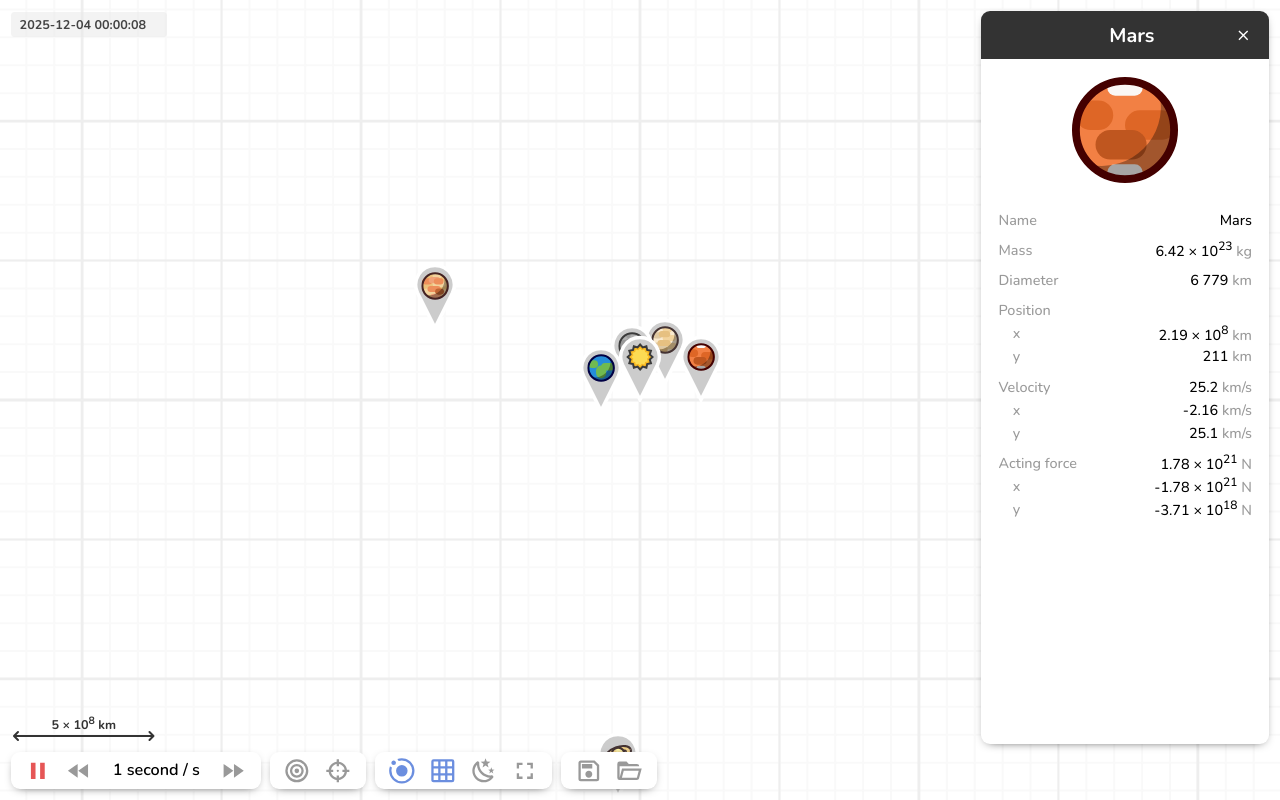
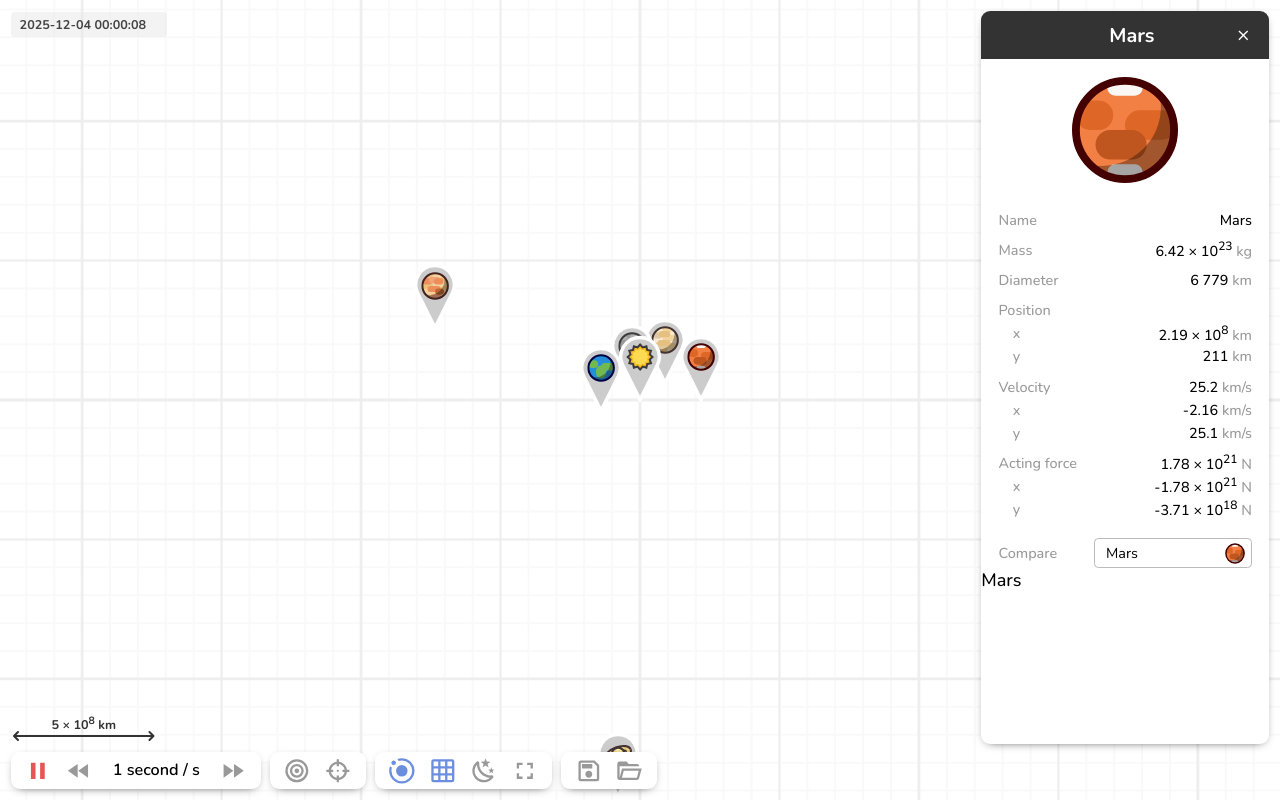
Before and after one commit to dirckvdende/gravity-sim, a Vue app: page / in a window 1280 px wide. Both pictures are taken after a click on the element 701 px from the left and 367 px from the top of the page. Built offline with nearby package versions, Linux system fonts and the light colour scheme.

Commit message:
#16 - Started working on displaying compare info in object details menu

```diff
--- a/src/ui/menus/ObjectDetailsMenu.vue
+++ b/src/ui/menus/ObjectDetailsMenu.vue
@@ -3,13 +3,17 @@
     import SideMenuSection from './side/SideMenuSection.vue';
     import { storeToRefs } from 'pinia';
     import { useMenuStore } from '@/stores/useMenuStore';
-    import { computed } from 'vue';
+    import { computed, ref, type ComputedRef } from 'vue';
     import { LENGTH_UNITS, VELOCITY_UNITS, MASS_UNITS, FORCE_UNITS } from
     '@/util/units';
     import SideMenuStat from './side/SideMenuStat.vue';
     import SideMenuCenterImage from './side/SideMenuCenterImage.vue';
     import { forceOnObject } from '@/sim/odeConvert';
     import { useGravitySimStore } from '@/stores/useGravitySimStore';
+    import SideMenuInputContainer from
+    './side/input/SideMenuInputContainer.vue';
+    import SideMenuOptionsInput from './side/input/SideMenuOptionsInput.vue';
+    import type { StyledGravityObject } from '@/sim/object';
 
     const { objects } = storeToRefs(useGravitySimStore())
     const { activeMenu, focusedObject } = storeToRefs(useMenuStore())
@@ -28,6 +32,25 @@
 
     function closeMenu(): void {
         activeMenu.value = "none"
+    }
+
+    const compareOptions: ComputedRef<{
+        value: StyledGravityObject
+        name: string
+        icon: string
+    }[]> = computed(() =>
+        objects.value.filter((object) => object != focusedObject.value)
+        .map((object) => ({
+            value: object,
+            name: object.name,
+            icon: object.icon,
+        }))
+    )
+
+    // Object selector for comparisons
+    const compareObject = ref<StyledGravityObject | undefined>(undefined)
+    function updateCompareObject(value: StyledGravityObject | undefined): void {
+        compareObject.value = value
     }
 </script>
 
@@ -68,5 +91,18 @@
                 :units="FORCE_UNITS" :level=1>y</SideMenuStat>
 
         </SideMenuSection>
+        <SideMenuSection>
+
+            <SideMenuInputContainer name="Compare">
+                <SideMenuOptionsInput
+                    :options="compareOptions"
+                    @update="updateCompareObject" />
+            </SideMenuInputContainer>
+
+            <template v-if="compareObject">
+                {{ compareObject.name }}
+            </template>
+
+        </SideMenuSection>
     </SideMenu>
 </template>
```
